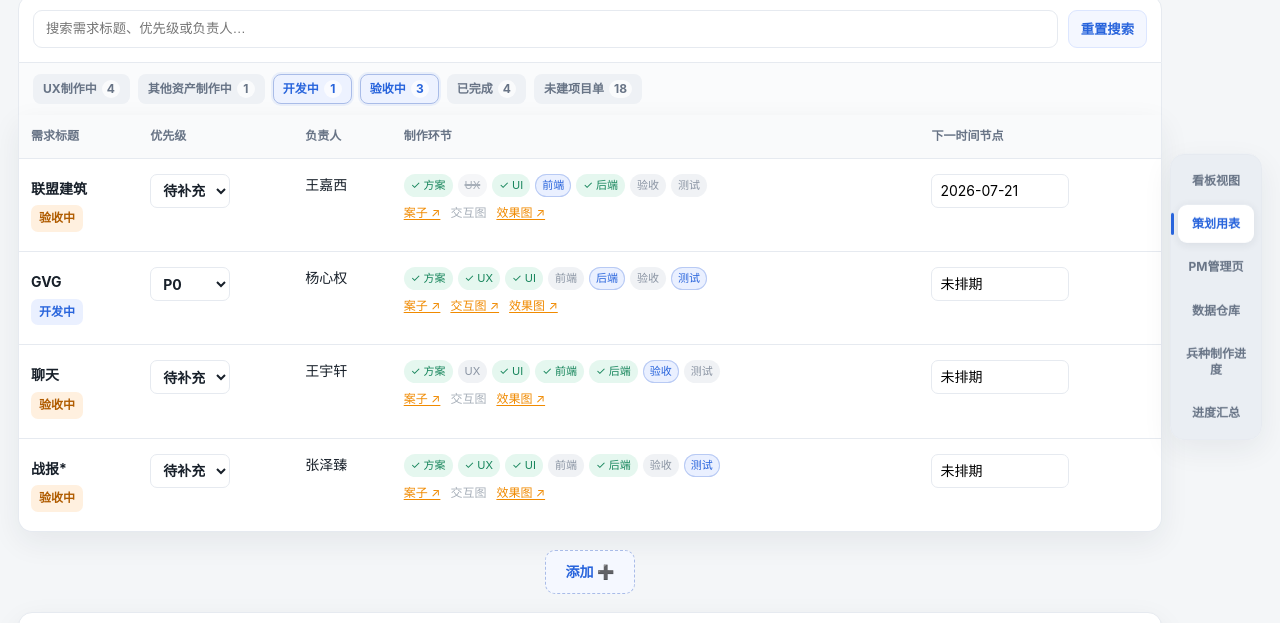
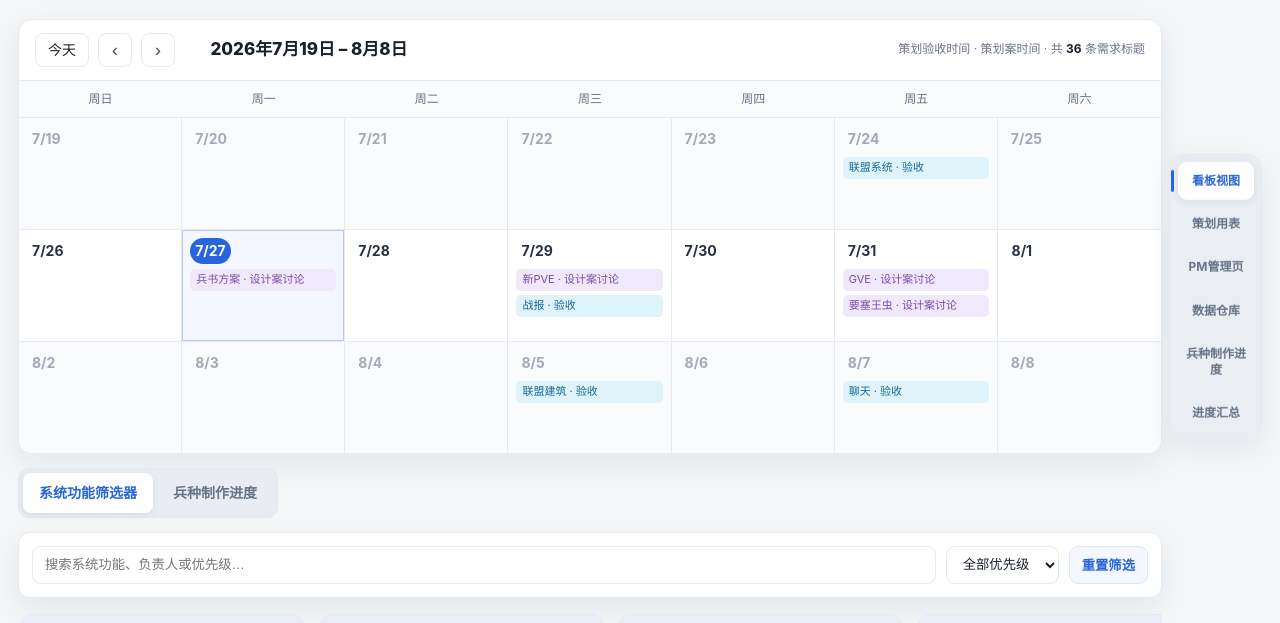
Before and after one commit to xiayingtofu-ops/schedule, a plain HTML site: page index.html in a window 1280 px wide. Shown: the part 103-726 px from the top of the page. Drawn offline with Linux system fonts and the light colour scheme.

Commit message:
Set board view as dashboard default

```diff
--- a/index.html
+++ b/index.html
@@ -511,15 +511,15 @@
     </header>
 
     <nav class="tabs" aria-label="页面切换">
-      <button class="tab" type="button" data-page="boardPage">看板视图</button>
-      <button class="tab active" type="button" data-page="planningPage">策划用表</button>
+      <button class="tab active" type="button" data-page="boardPage">看板视图</button>
+      <button class="tab" type="button" data-page="planningPage">策划用表</button>
       <button class="tab" type="button" data-page="pmPage">PM管理页</button>
       <button class="tab" type="button" data-page="warehousePage">数据仓库</button>
       <button class="tab" type="button" data-page="unitPage">兵种制作进度</button>
       <button class="tab" type="button" data-page="summaryPage">进度汇总</button>
     </nav>
 
-    <div id="boardPage" class="page">
+    <div id="boardPage" class="page active">
       <section class="board-shell">
         <section class="milestone-calendar" aria-label="需求关键节点日历">
           <header class="calendar-head">
@@ -638,7 +638,7 @@
       </aside>
     </div>
 
-    <div id="planningPage" class="page active">
+    <div id="planningPage" class="page">
       <div class="toolbar">
         <input id="planningSearch" class="control search" type="search" placeholder="搜索需求标题、优先级或负责人…" />
         <button id="planningReset" class="control button" type="button">重置搜索</button>
@@ -964,10 +964,15 @@
     }
 
     function calendarMilestones(item) {
-      const pmEvents = rawPmRowsForTitle(item.title).flatMap(row => [
-        ...((row.design || "").match(/\b\d{1,2}[./]\d{1,2}\b/g) || []).map(value => ({ value, type: "proposal", label: `${row.module} · 设计案讨论` })),
-        ...((row.acceptance || "").match(/\b\d{1,2}[./]\d{1,2}\b/g) || []).map(value => ({ value, type: "acceptance", label: `${row.module} · 验收` }))
-      ]).map(event => {
+      const latestDateValue = value => (String(value || "").match(/\b\d{1,2}[./]\d{1,2}\b/g) || []).at(-1) || "";
+      const pmEvents = rawPmRowsForTitle(item.title).flatMap(row => {
+        const design = latestDateValue(row.design);
+        const acceptance = latestDateValue(row.acceptance);
+        return [
+          design && { value: design, type: "proposal", label: `${row.module} · 设计案讨论` },
+          acceptance && { value: acceptance, type: "acceptance", label: `${row.module} · 验收` }
+        ].filter(Boolean);
+      }).map(event => {
         const [month, day] = event.value.split(/[./]/).map(Number);
         return { ...event, date: new Date(calendarCursor.getFullYear(), month - 1, day) };
       });
```
